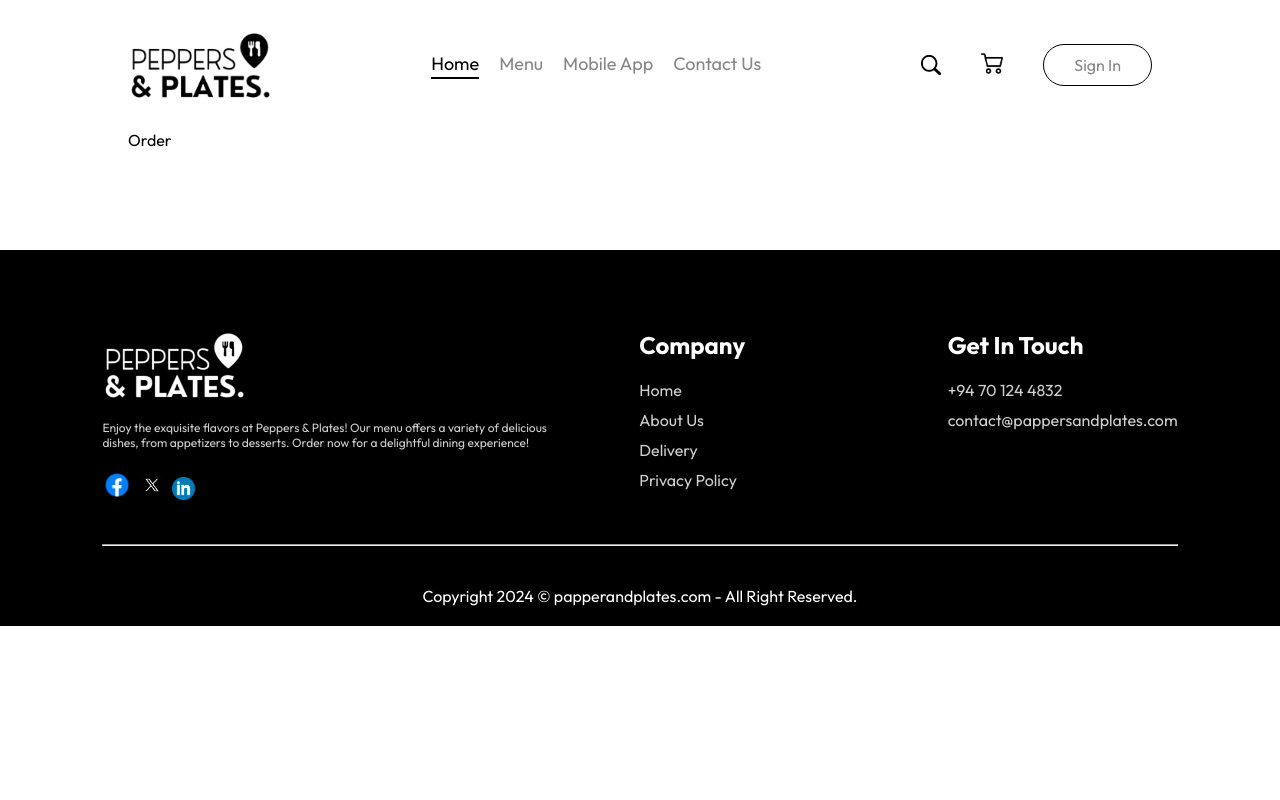
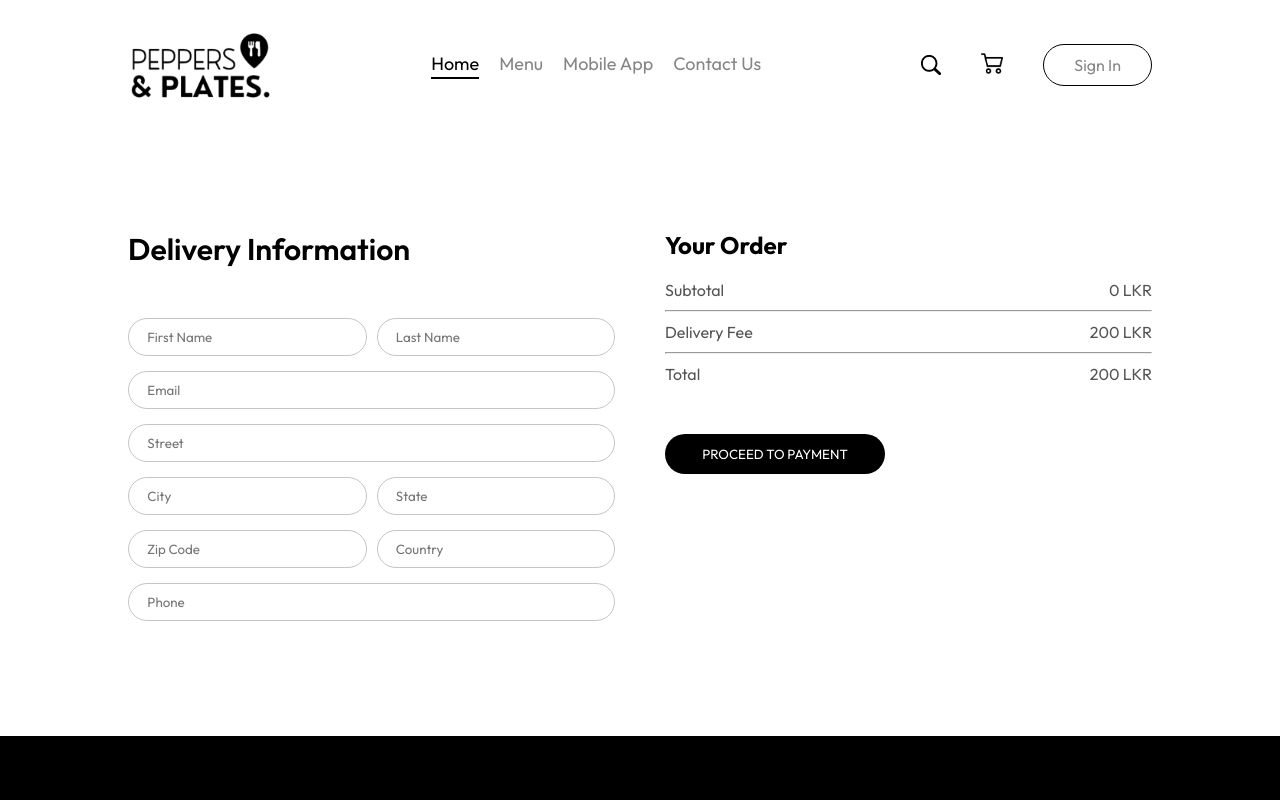
Before and after one commit to Rizz-33/Peppers-and-Plates, a React (Vite) app in the folder frontend/: page /order in a window 1280 px wide. Shown: the top 800 px of the page. Built offline with nearby package versions, Linux system fonts and the light colour scheme.

Commit message:
feat: Order page

```diff
--- a/frontend/src/pages/cart/Cart.jsx
+++ b/frontend/src/pages/cart/Cart.jsx
@@ -1,10 +1,13 @@
 import React, { useContext } from 'react';
+import { useNavigate } from 'react-router-dom';
 import { StoreContext } from '../../context/StoreContext';
 import './Cart.css';
 
 const Cart = () => {
 
     const {cartItems, food_list, removeFromCart, getTotalCartAmount} = useContext(StoreContext);
+
+    const navigate = useNavigate();
 
     return (
         <div className='cart'>
@@ -57,7 +60,7 @@
                             <p>{getTotalCartAmount()+200} LKR</p>
                         </div>
                     </div>
-                    <button>PROCEED TO CHECKOUT</button>
+                    <button onClick={()=>navigate('/order')}>PROCEED TO CHECKOUT</button>
                 </div>
                 <div className="cart-promocode">
                     <div>
--- a/frontend/src/pages/placeOrder/Order.css
+++ b/frontend/src/pages/placeOrder/Order.css
@@ -0,0 +1,35 @@
+.place-order{
+    display: flex;
+    align-items: start;
+    justify-content: space-between;
+    gap: 50px;
+    margin-top: 100px;
+}
+.place-order-left{
+    width: 100%;
+    max-width: max(30%, 500px);
+}
+.place-order-left .title{
+    font-size: 30px;
+    font-weight: 600;
+    margin-bottom: 50px;
+}
+.place-order-left input{
+    margin-bottom: 15px;
+    width: 100%;
+    padding: 10px;
+    border: 1px solid #c5c5c5;
+    border-radius: 24px;
+    outline-color: black;
+}
+.place-order-left .multi-fields{
+    display: flex;
+    gap: 10px;
+}
+.place-order-right{
+    width: 100%;
+    max-width: max(40%,500px);
+}
+.place-order .cart-total button{
+    margin-top: 30px;
+}
--- a/frontend/src/pages/placeOrder/Order.jsx
+++ b/frontend/src/pages/placeOrder/Order.jsx
@@ -1,9 +1,54 @@
-import React from 'react'
+import React, { useContext } from 'react'
+import { StoreContext } from '../../context/StoreContext'
 import './Order.css'
 
 const Order = () => {
+
+    const {getTotalCartAmount} = useContext(StoreContext)
+
     return (
-        <div>Order</div>
+        <form className='place-order'>
+            <div className="place-order-left">
+                <p className="title">Delivery Information</p>
+                <div className="multi-fields">
+                    <input type="text" placeholder='   First Name'/>
+                    <input type="text" placeholder='   Last Name'/>
+                </div>
+                <input type="email" placeholder='   Email'/>
+                <input type="text" placeholder='   Street'/>
+                <div className="multi-fields">
+                    <input type="text" placeholder='   City'/>
+                    <input type="text" placeholder='   State'/>
+                </div>
+                <div className="multi-fields">
+                    <input type="text" placeholder='   Zip Code'/>
+                    <input type="text" placeholder='   Country'/>
+                </div>
+                <input type="text" placeholder='   Phone'/>
+            </div>
+            <div className="place-order-right">
+                <div className="cart-total">
+                    <h2>Your Order</h2>
+                    <div>
+                        <div className="cart-total-details">
+                            <p>Subtotal</p>
+                            <p>{getTotalCartAmount()} LKR</p>
+                        </div>
+                        <hr />
+                        <div className="cart-total-details">
+                            <p>Delivery Fee</p>
+                            <p>{200} LKR</p>
+                        </div>
+                        <hr />
+                        <div className="cart-total-details">
+                            <p>Total</p>
+                            <p>{getTotalCartAmount()+200} LKR</p>
+                        </div>
+                    </div>
+                    <button>PROCEED TO PAYMENT</button>
+                </div>
+            </div>
+        </form>
     )
 }
 
```
